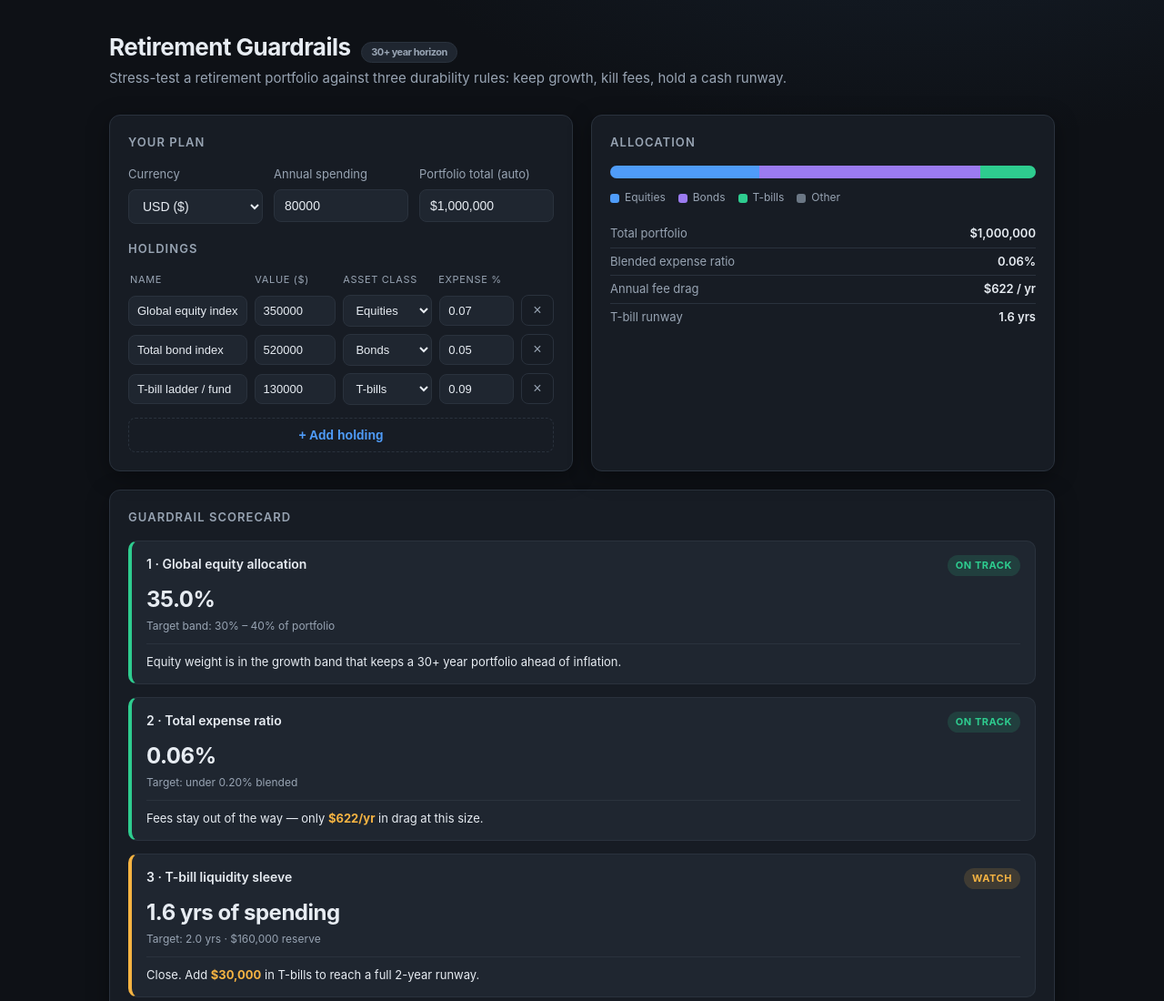
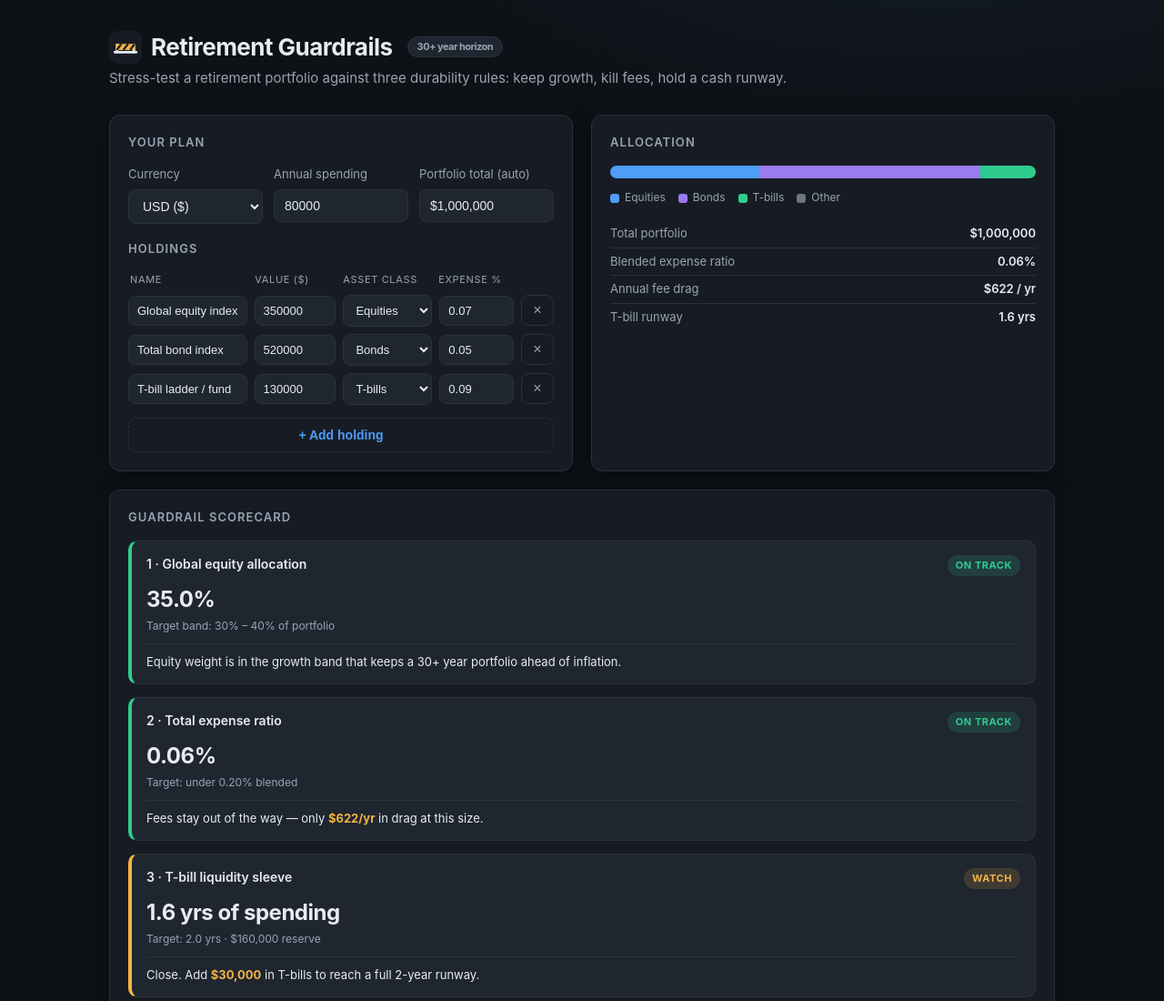
Before and after one commit to peremiller/retirement-guardrails, a plain HTML site: page index.html in a window 1280 px wide. Shown: the top 1100 px of the page at 91% size. Drawn offline with Linux system fonts and the light colour scheme.

Commit message:
Use application logo as favicon

```diff
--- a/index.html
+++ b/index.html
@@ -4,6 +4,7 @@
 <meta charset="UTF-8" />
 <meta name="viewport" content="width=device-width, initial-scale=1.0" />
 <title>Retirement Guardrails</title>
+<link rel="icon" type="image/svg+xml" href="favicon.svg" />
 <style>
   :root {
     --bg: #0e1116;
@@ -33,7 +34,8 @@
     -webkit-font-smoothing: antialiased;
   }
   .wrap { max-width: 1080px; margin: 0 auto; padding: 32px 20px 80px; }
-  header h1 { font-size: 26px; margin: 0 0 4px; letter-spacing: -0.02em; }
+  header h1 { display:flex; align-items:center; gap:10px; font-size: 26px; margin: 0 0 4px; letter-spacing: -0.02em; }
+  header h1 img { width:36px; height:36px; border-radius:9px; }
   header p { color: var(--muted); margin: 0 0 28px; font-size: 15px; }
   .grid { display: grid; grid-template-columns: 1fr 1fr; gap: 20px; }
   @media (max-width: 880px) { .grid { grid-template-columns: 1fr; } }
@@ -137,7 +139,7 @@
 <body>
 <div class="wrap">
   <header>
-    <h1>Retirement Guardrails <span class="pill">30+ year horizon</span></h1>
+    <h1><img src="favicon.svg" alt="" aria-hidden="true">Retirement Guardrails <span class="pill">30+ year horizon</span></h1>
     <p>Stress-test a retirement portfolio against three durability rules: keep growth, kill fees, hold a cash runway.</p>
   </header>
 
```
